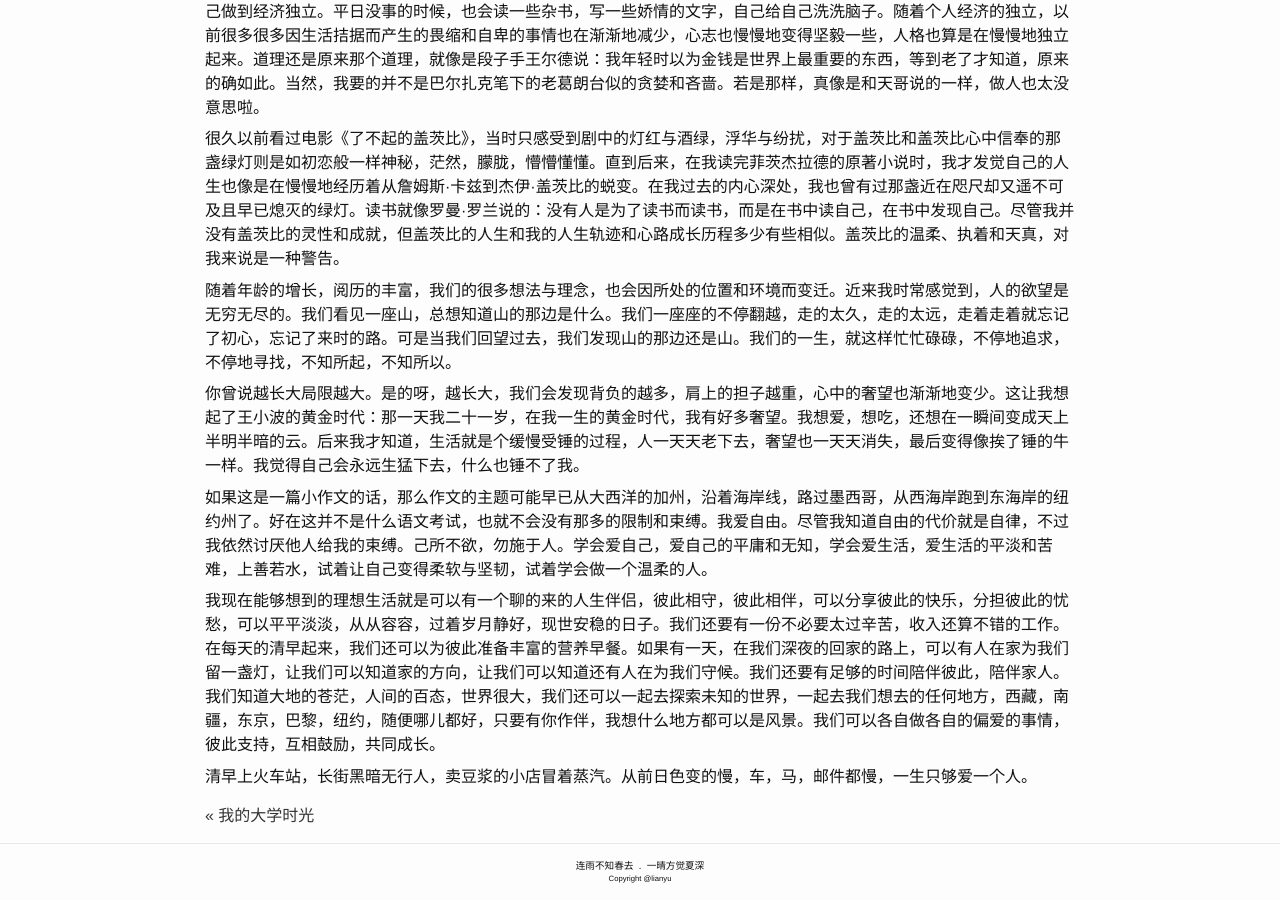
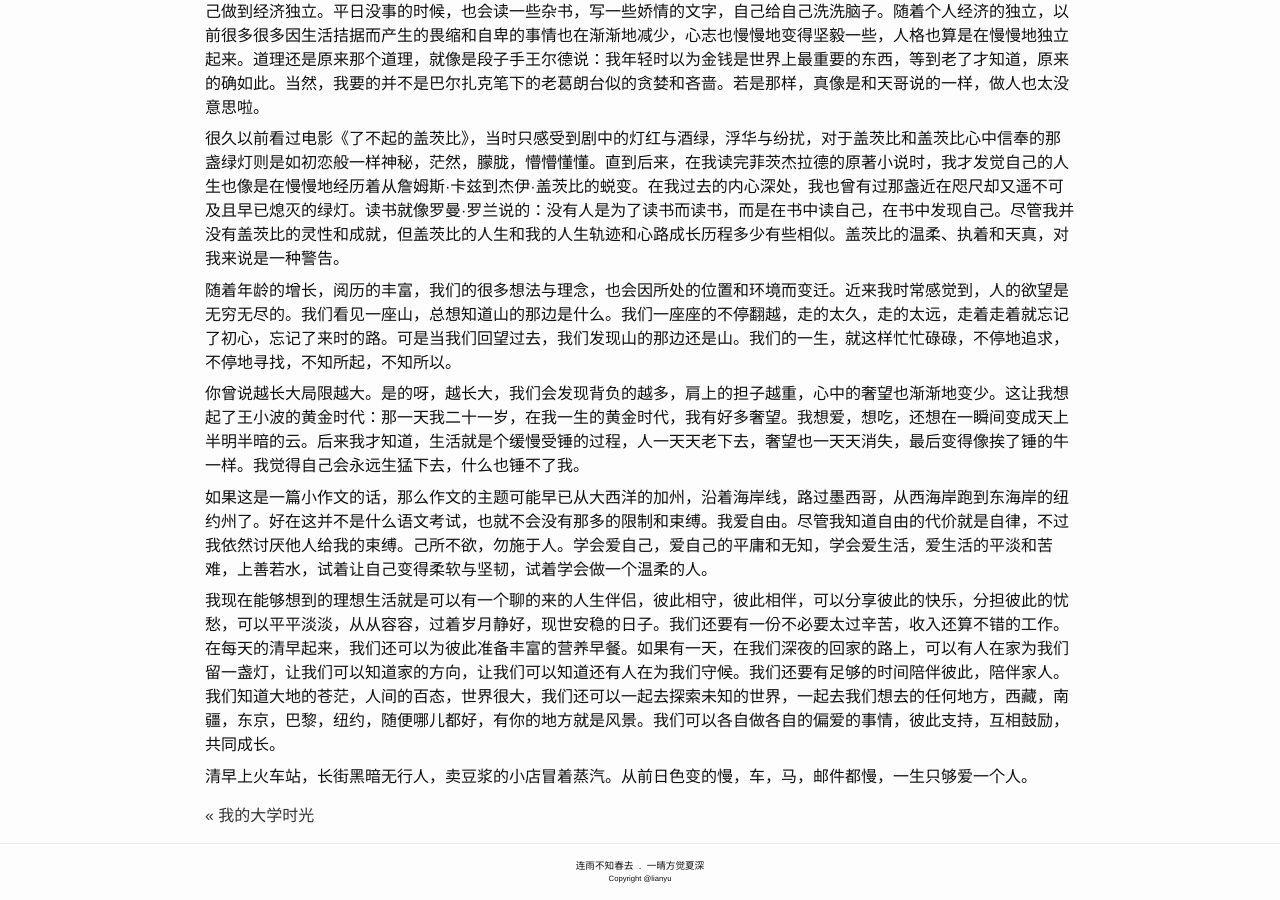
Before and after one commit to lianyu1115/lianyu, a Jekyll site: the page built from _essays/2021-02-22-我理想中的生活.md, in a window 1280 px wide and 900 px high, scrolled down 657 px. Built offline with Jekyll 4.4.1, drawn with Linux system fonts in a browser that asks for light colours.

Commit message:
Update 2021-02-22-我理想中的生活.md

```diff
--- a/_essays/2021-02-22-我理想中的生活.md
+++ b/_essays/2021-02-22-我理想中的生活.md
@@ -30,6 +30,6 @@
 
 如果这是一篇小作文的话，那么作文的主题可能早已从大西洋的加州，沿着海岸线，路过墨西哥，从西海岸跑到东海岸的纽约州了。好在这并不是什么语文考试，也就不会没有那多的限制和束缚。我爱自由。尽管我知道自由的代价就是自律，不过我依然讨厌他人给我的束缚。己所不欲，勿施于人。学会爱自己，爱自己的平庸和无知，学会爱生活，爱生活的平淡和苦难，上善若水，试着让自己变得柔软与坚韧，试着学会做一个温柔的人。
 
-我现在能够想到的理想生活就是可以有一个聊的来的人生伴侣，彼此相守，彼此相伴，可以分享彼此的快乐，分担彼此的忧愁，可以平平淡淡，从从容容，过着岁月静好，现世安稳的日子。我们还要有一份不必要太过辛苦，收入还算不错的工作。在每天的清早起来，我们还可以为彼此准备丰富的营养早餐。如果有一天，在我们深夜的回家的路上，可以有人在家为我们留一盏灯，让我们可以知道家的方向，让我们可以知道还有人在为我们守候。我们还要有足够的时间陪伴彼此，陪伴家人。我们知道大地的苍茫，人间的百态，世界很大，我们还可以一起去探索未知的世界，一起去我们想去的任何地方，西藏，南疆，东京，巴黎，纽约，随便哪儿都好，只要有你作伴，我想什么地方都可以是风景。我们可以各自做各自的偏爱的事情，彼此支持，互相鼓励，共同成长。
+我现在能够想到的理想生活就是可以有一个聊的来的人生伴侣，彼此相守，彼此相伴，可以分享彼此的快乐，分担彼此的忧愁，可以平平淡淡，从从容容，过着岁月静好，现世安稳的日子。我们还要有一份不必要太过辛苦，收入还算不错的工作。在每天的清早起来，我们还可以为彼此准备丰富的营养早餐。如果有一天，在我们深夜的回家的路上，可以有人在家为我们留一盏灯，让我们可以知道家的方向，让我们可以知道还有人在为我们守候。我们还要有足够的时间陪伴彼此，陪伴家人。我们知道大地的苍茫，人间的百态，世界很大，我们还可以一起去探索未知的世界，一起去我们想去的任何地方，西藏，南疆，东京，巴黎，纽约，随便哪儿都好，有你的地方就是风景。我们可以各自做各自的偏爱的事情，彼此支持，互相鼓励，共同成长。
 
 清早上火车站，长街黑暗无行人，卖豆浆的小店冒着蒸汽。从前日色变的慢，车，马，邮件都慢，一生只够爱一个人。
```
